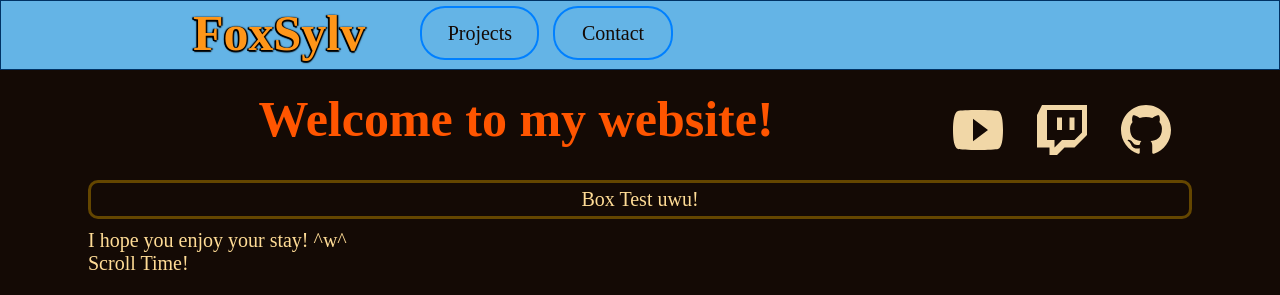
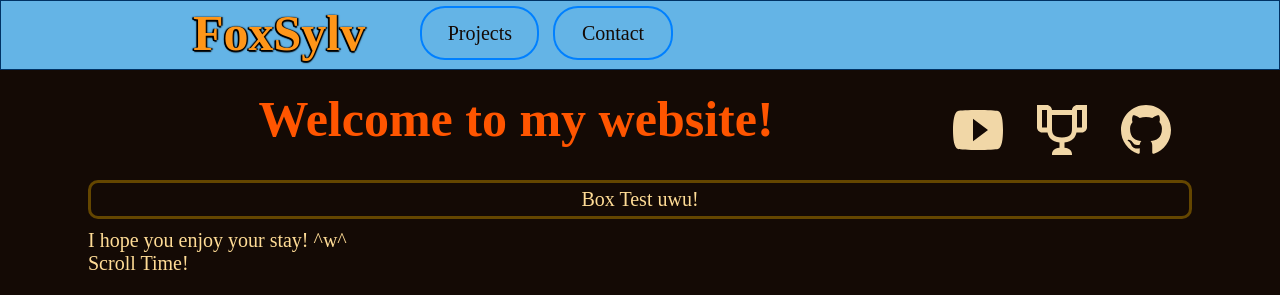
Before and after one commit to FoxSylv1/FoxSylv1.github.io, a Jekyll site: the page built from index.md, in a window 1280 px wide. Shown: the top 295 px of the page. Built offline with Jekyll 4.4.1, drawn with Linux system fonts in a browser that asks for light colours.

Commit message:
Replace twitch link with speedrun.com link.
Swap twitch with speedrun.com since my twitch is very rarely used.

```diff
--- a/index.md
+++ b/index.md
@@ -16,8 +16,8 @@ css: index.css
         <a title="Youtube" href="https://www.youtube.com/channel/UCj7lR9rm06lCxE4kxkJeECA" target="_blank" rel="noopener noreferrer">
             <img class="social-icon to-beige" src="{{ "assets/youtube-icon.svg" | relative_url }}">
         </a>
-        <a title="Twitch" href="https://www.twitch.tv/foxsylv1" target="_blank" rel="noopener noreferrer">
-             <img class="social-icon to-beige" src="{{ "assets/twitch-icon.svg" | relative_url }}">
+        <a title="Speedrun.com" href="https://www.speedrun.com/user/FoxSylv" target="_blank" rel="noopener noreferrer">
+             <img class="social-icon to-beige" src="{{ "assets/speedrun-icon.svg" | relative_url }}">
         </a>
         <a title="Github" href="https://github.com/FoxSylv1" target="_blank" rel="noopener noreferrer">
             <img class="social-icon to-beige" src="{{ "assets/github-icon.svg" | relative_url }}">
```
Also changed, not shown: assets/speedrun-icon.svg (added), assets/twitch-icon.svg (deleted).
